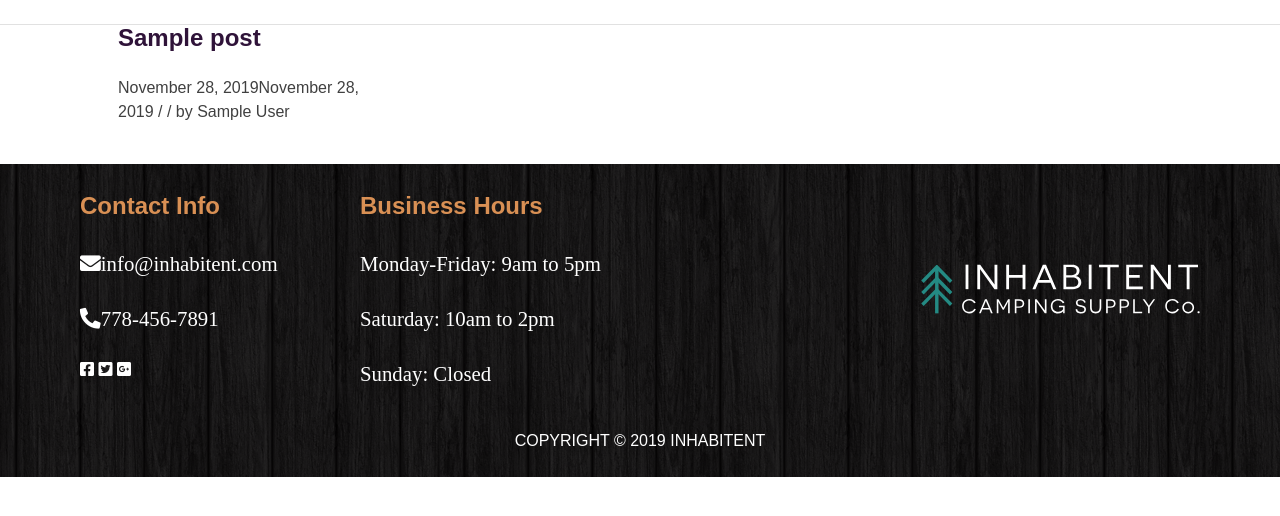
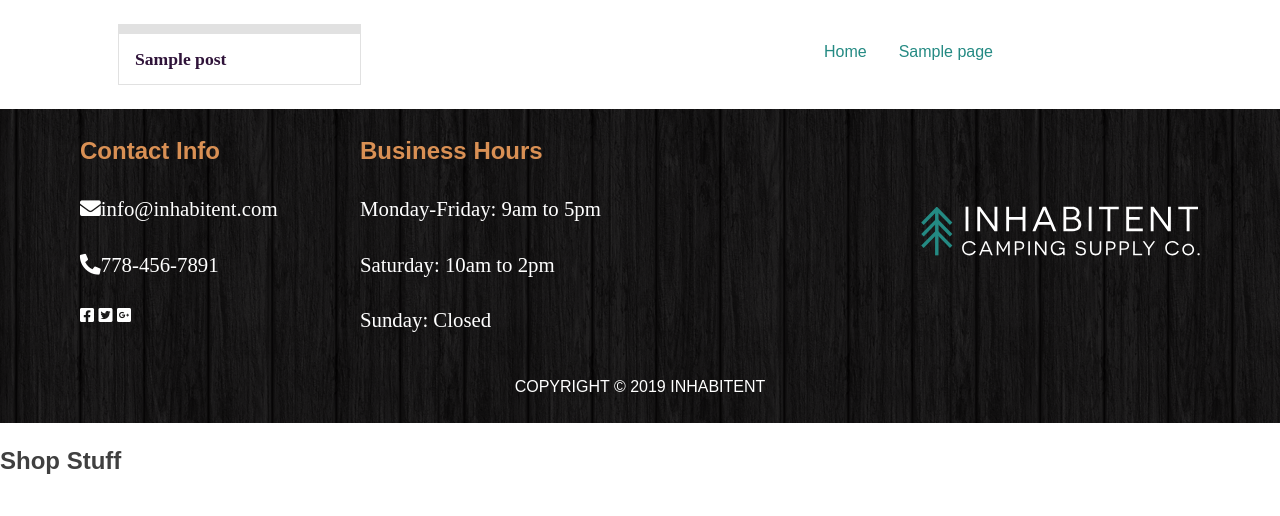
Before and after one commit to fostlt/inhabitent, a WordPress theme: template themes/inhabitent/archive-product.php in a window 1280 px wide. Shown: the top 516 px of the page. Run offline with PHP 8.4 and a stand-in for WordPress, Linux system fonts and the light colour scheme; the site name, menu and one post (Sample post) are stand-ins, and other content is empty; some libraries are stand-ins or nearby versions.

Commit message:
bunch of style changes

```diff
--- a/themes/inhabitent/archive-product.php
+++ b/themes/inhabitent/archive-product.php
@@ -5,6 +5,10 @@
  * @package RED_Starter_Theme
  */
 
+
+ /* TODO - This was so frustrating to do on my own.
+
+ */
 get_header(); ?>
 	<?php
 					$terms = get_terms(array(
@@ -13,8 +17,10 @@ get_header(); ?>
 					));
 					if (!empty($terms) && !is_wp_error($terms)) :
 						?>
-					<h2 class="page-title-archive">Shop Stuff</h2>
+
+
 					<div class="first-page-product-choose">
+
 						<?php foreach ($terms as $term) : ?>
 							<div class="product-type-block-wrapper">
 								<p><a href="<?php echo get_term_link($term); ?>" class="buttons"><?php echo $term->name; ?></a></p>
@@ -23,7 +29,7 @@ get_header(); ?>
 					</div>
 				<?php endif; ?>
 
-	<div id="primary" class="content-area">
+	<div id="primary" class="content-area ">
 		<main id="main" class="site-main" role="main">
 
 		<?php if ( have_posts() ) : ?>
@@ -50,7 +56,7 @@ get_header(); ?>
 			<?php while ( have_posts() ) : the_post(); ?>
 
 				<?php
-					get_template_part( 'template-parts/content' );
+					get_template_part( 'template-parts/content', 'product' );
 				?>
 
 			<?php endwhile; ?>
@@ -67,3 +73,7 @@ get_header(); ?>
 	</div><!-- #primary -->
 
 <?php get_footer(); ?>
+
+<div class="shop-stuff-flex">
+<h2>Shop Stuff<h2>
+</div>
--- a/themes/inhabitent/front-page.php
+++ b/themes/inhabitent/front-page.php
@@ -2,6 +2,7 @@
 get_header(); ?>
 
 <section class="product-info container">
+
             <h2>SHOP STUFF</h2>
             <?php
                $terms = get_terms( array(
--- a/themes/inhabitent/header.php
+++ b/themes/inhabitent/header.php
@@ -1,8 +1,3 @@
-<?php get_header ?>
-<div class="container">
-<h1><?php the_title();?></h1>
-
-
 <?php
 /**
  * The header for our theme.
@@ -23,10 +18,10 @@
 	<?php wp_head(); ?>
 	</head>
 
-
+	<body <?php body_class(); ?>>
 
 <section class="container-hero">
-	<body <?php body_class(); ?>>
+
 		<div id="page" class="hfeed site">
 			<a class="skip-link screen-reader-text" href="#content"><?php echo esc_html( 'Skip to content' ); ?></a>
 
@@ -38,14 +33,14 @@
 
 				</div><!-- .site-branding -->
 
-				<div class="container-logo-nav find-us-nav">
+				<div class="container-logo-nav shop-stuff find-us-nav ">
 						<div class="custom_logo">
 							<?php if ( function_exists( 'the_custom_logo' ) ) {
  							the_custom_logo();
 							} ?>
 					</div>
 
-				<nav id="site-navigation" class="main-navigation" role="navigation">
+				<nav id="site-navigation" class="main-navigation other-navigation" role="navigation">
 					<button class="menu-toggle" aria-controls="primary-menu" aria-expanded="false"><?php echo esc_html( 'Primary Menu' ); ?></button>
 					<?php wp_nav_menu( array( 'theme_location' => 'primary', 'menu_id' => 'primary-menu' ) ); ?>
 				</nav><!-- #site-navigation -->
@@ -69,14 +64,10 @@
 		} ?>
 
 
-			<div id="content" class="site-content">
-
-
-
-
-
-
 
 
 
 </section>
+
+
+			<div id="content" class="site-content">
--- a/themes/inhabitent/journal.php
+++ b/themes/inhabitent/journal.php
@@ -9,5 +9,5 @@ get_header(); ?>
 
 
 
-
+<?php get_sidebar(); ?>
 <?php get_footer(); ?>
--- a/themes/inhabitent/sass/_content.scss
+++ b/themes/inhabitent/sass/_content.scss
@@ -48,6 +48,16 @@ a {
    padding: 0px;
 }
 
+.post-60 {
+margin-right:14rem;
+}
+
+.page-id-60{
+    h2{
+        align-self: center;
+    }
+}
+
 /* TODO  */
 // .size-post-thumbnail {
 //     padding-left: 42%;
@@ -61,10 +71,13 @@ a {
     align-items: center;
     display: flex;
 
-    a:visited{
+    a{
         color: #FFF;
     }
 }
+
+
+
 
 .custom_logo {
     width:50%;
@@ -78,6 +91,8 @@ a {
 
 
 /* SHOP STUFF SECTION*/
+
+
 
 .product-info h2 {
     text-align: center;
@@ -120,9 +135,28 @@ a {
     padding: .75rem 1.5rem;
     text-transform: uppercase;
     font-size: .9rem;
+
+
 }
 
 /* JOURNAL */
+
+.journal-header {
+    width: 640px;
+    margin-left: 14rem;
+    margin-top: 6rem;
+
+h2{
+    background-color: #248a83;
+    color: #fff;
+    font-size: 33.6px;
+    font-size: 2.1rem;
+    padding: .75rem 1.5rem;
+    margin-top: 2.25rem;
+    max-width: 75%;
+
+}
+}
 
 .journal {
     display: flex;
@@ -328,14 +362,65 @@ a {
 }
 
 /* find us */
+
+.site-content{
+    display: flex;
+    //flex-direction: column;
+}
+
+
 .find-us-nav {
-    border-bottom: 1px solid #e1e1e1;
+    //border-bottom: 1px solid #e1e1e1;
     width: initial;
+    position: relative;
+    z-index: 99;
+
+    ul {
+        display: flex;
+        justify-content: center;
+        align-items: center;
+        list-style-type: none;
+    }
+    a {
+        color: $color__text-screen;
+        padding: 1rem;
+        &:hover {
+            padding: 1rem;
+        }
+    }
 }
 
 .entry-content{
-    margin-top: 3rem;
+        margin-top: 3rem;
+        margin-left: 12rem;
+    h2{
+        text-align: start;
+    }
 }
+
+.home-content{
+    //display: inline;
+    //margin-left: auto;
+    //margin-right: auto;
+    //width: 955px;
+    p{
+        margin-left: 20%;
+        margin-right: 9%;
+
+    }
+}
+
+.widget-area{
+    margin-top: 4rem;
+    border-left: 1px solid #e1e1e1;
+    padding-right: 7rem;
+    padding-left: 6rem;
+
+}
+
+
+
+
 
 .shop-grid {
     display: grid;
@@ -346,7 +431,7 @@ a {
     width: 1044px;
     margin-left: auto;
     margin-right: auto;
-
+    //margin-top: 13rem;
 
     img {
         height: 250px;
@@ -390,4 +475,60 @@ a {
 .page-title-archive {
     text-align: center;
     font-size: 2.4rem;
+    margin-top: 4rem;
+
 }
+
+
+.journal-link {
+    color: black;
+}
+
+.product-meta {
+    display: flex;
+    flex-wrap: nowrap;
+    align-items: baseline;
+    font-family: 'Merriweather', serif;
+    font-size: .9rem;
+    border: 1px solid #e1e1e1;
+    border-top: 10px solid #e1e1e1;
+    padding: .75rem 1rem;
+    font-weight: 500;
+
+
+}
+
+.entry-title {
+    margin-bottom: 0;
+    margin-top: 0;
+    font-size: 1.1rem;
+}
+
+.container-shop{
+    border-bottom: 1px dashed #c8c8c8;
+    margin-bottom: 3rem;
+}
+
+
+
+/* widget */
+
+.widget-title {
+    color: #2f1339;
+
+}
+
+
+.custom-html-widget{
+    font-family: 'Merriweather', serif;
+    font-size: 1.3rem;
+}
+
+.tent-biz-hours-class p {
+    font-family: 'Merriweather', serif;
+    font-size: 1.3rem;
+}
+
+.days-of-week {
+    font-weight: bold;
+}
--- a/themes/inhabitent/sass/_navigation.scss
+++ b/themes/inhabitent/sass/_navigation.scss
@@ -4,96 +4,11 @@
 
 /* Links */
 
-a {
-	color: $color__link;
 
-	&:visited {
-		color: $color__link-visited;
-	}
-	&:hover,
-	&:focus,
-	&:active {
-		color: $color__link-hover;
-	}
-	&:focus {
-		outline: thin dotted;
-	}
-	&:hover,
-	&:active {
-		outline: 0;
-	}
-}
 
 /* Menus */
 
-.main-navigation {
-	clear: both;
-	display: block;
-	float: left;
-	width: 100%;
 
-	ul {
-		display: none;
-		list-style: none;
-		margin: 0;
-		padding-left: 0;
-
-		ul {
-			box-shadow: 0 3px 3px rgba(0, 0, 0, 0.2);
-			float: left;
-			position: absolute;
-			top: $base__space-unit;
-			left: -999rem;
-			z-index: 99999;
-
-			ul {
-				left: -999rem;
-				top: 0;
-			}
-
-			li {
-				&:hover > ul,
-				&.focus > ul {
-					left: 100%;
-				}
-			}
-
-			a {
-				width: 200px;
-			}
-
-			:hover > a,
-			.focus > a {
-			}
-
-			a:hover,
-			a.focus {
-			}
-		}
-
-		li:hover > ul,
-		li.focus > ul {
-			left: auto;
-		}
-	}
-	li {
-		float: left;
-		position: relative;
-
-		&:hover > a,
-		&.focus > a {
-		}
-	}
-	a {
-		display: block;
-		text-decoration: none;
-	}
-
-	.current_page_item > a,
-	.current-menu-item > a,
-	.current_page_ancestor > a {
-	}
-}
 
 /* Small menu. */
 .menu-toggle,
@@ -120,12 +35,12 @@ a {
 	}
 
 	.nav-previous {
-		float: left;
+		// float: left;
 		width: 50%;
 	}
 
 	.nav-next {
-		float: right;
+		// float: right;
 		text-align: right;
 		width: 50%;
 	}
--- a/themes/inhabitent/sass/_page-templates.scss
+++ b/themes/inhabitent/sass/_page-templates.scss
@@ -7,3 +7,30 @@
 width: 100%;
 height: 500px;
 }
+
+.journal-header {
+    position: relative;
+    width: 700px;
+    .entry-title {
+        position: absolute;
+        top: 0;
+        left: 0;
+
+    }
+
+
+    img{
+        width: 45rem;
+    }
+
+    .entry-meta {
+        position: absolute;
+        bottom: 7px;
+        right: 0;
+
+        text-transform: uppercase;
+        padding: .4rem 3rem;
+        background-color: #248a83;
+        color: #fff;
+    }
+}
--- a/themes/inhabitent/sass/_variables.scss
+++ b/themes/inhabitent/sass/_variables.scss
@@ -8,7 +8,7 @@ $color__background-body: #fff;
 $color__text-main: #404040;
 
 $color__background-screen: #f1f1f1;
-$color__text-screen: #21759b;
+$color__text-screen: #248a83;
 
 $color__background-hr: #ccc;
 $color__background-pre: #eee;
--- a/themes/inhabitent/style.css
+++ b/themes/inhabitent/style.css
@@ -415,54 +415,7 @@ textarea {
 # Navigation
 --------------------------------------------------------------*/
 /* Links */
-a {
-  color: royalblue; }
-  a:visited {
-    color: purple; }
-  a:hover, a:focus, a:active {
-    color: midnightblue; }
-  a:focus {
-    outline: thin dotted; }
-  a:hover, a:active {
-    outline: 0; }
-
 /* Menus */
-.main-navigation {
-  clear: both;
-  display: block;
-  float: left;
-  width: 100%; }
-  .main-navigation ul {
-    display: none;
-    list-style: none;
-    margin: 0;
-    padding-left: 0; }
-    .main-navigation ul ul {
-      -webkit-box-shadow: 0 3px 3px rgba(0, 0, 0, 0.2);
-              box-shadow: 0 3px 3px rgba(0, 0, 0, 0.2);
-      float: left;
-      position: absolute;
-      top: 1.5rem;
-      left: -999rem;
-      z-index: 99999; }
-      .main-navigation ul ul ul {
-        left: -999rem;
-        top: 0; }
-      .main-navigation ul ul li:hover > ul,
-      .main-navigation ul ul li.focus > ul {
-        left: 100%; }
-      .main-navigation ul ul a {
-        width: 200px; }
-    .main-navigation ul li:hover > ul,
-    .main-navigation ul li.focus > ul {
-      left: auto; }
-  .main-navigation li {
-    float: left;
-    position: relative; }
-  .main-navigation a {
-    display: block;
-    text-decoration: none; }
-
 /* Small menu. */
 .menu-toggle,
 .main-navigation.toggled ul {
@@ -619,7 +577,7 @@ a {
   display: -webkit-box;
   display: -ms-flexbox;
   display: flex; }
-  .main-navigation a:visited {
+  .main-navigation a {
     color: #FFF; }
 
 .custom_logo {
@@ -857,12 +828,47 @@ a {
   text-transform: uppercase; }
 
 /* find us */
+.site-content {
+  display: -webkit-box;
+  display: -ms-flexbox;
+  display: flex; }
+
 .find-us-nav {
-  border-bottom: 1px solid #e1e1e1;
-  width: initial; }
+  width: initial;
+  position: relative;
+  z-index: 99; }
+  .find-us-nav ul {
+    display: -webkit-box;
+    display: -ms-flexbox;
+    display: flex;
+    -webkit-box-pack: center;
+        -ms-flex-pack: center;
+            justify-content: center;
+    -webkit-box-align: center;
+        -ms-flex-align: center;
+            align-items: center;
+    list-style-type: none; }
+  .find-us-nav a {
+    color: #248a83;
+    padding: 1rem; }
+    .find-us-nav a:hover {
+      padding: 1rem; }
 
 .entry-content {
-  margin-top: 3rem; }
+  margin-top: 3rem;
+  margin-left: 12rem; }
+  .entry-content h2 {
+    text-align: start; }
+
+.home-content p {
+  margin-left: 20%;
+  margin-right: 9%; }
+
+.widget-area {
+  margin-top: 4rem;
+  border-left: 1px solid #e1e1e1;
+  padding-right: 7rem;
+  padding-left: 6rem; }
 
 .shop-grid {
   display: grid;
@@ -908,7 +914,51 @@ a {
 
 .page-title-archive {
   text-align: center;
-  font-size: 2.4rem; }
+  font-size: 2.4rem;
+  margin-top: 4rem; }
+
+.journal-link {
+  color: black; }
+
+.product-meta {
+  display: -webkit-box;
+  display: -ms-flexbox;
+  display: flex;
+  -ms-flex-wrap: nowrap;
+      flex-wrap: nowrap;
+  -webkit-box-align: baseline;
+      -ms-flex-align: baseline;
+          align-items: baseline;
+  font-family: 'Merriweather', serif;
+  font-size: .9rem;
+  border: 1px solid #e1e1e1;
+  border-top: 10px solid #e1e1e1;
+  padding: .75rem 1rem;
+  font-weight: 500; }
+
+.entry-title {
+  margin-bottom: 0;
+  margin-top: 0;
+  font-size: 1.1rem; }
+
+.container-shop {
+  border-bottom: 1px dashed #c8c8c8;
+  margin-bottom: 3rem; }
+
+/* widget */
+.widget-title {
+  color: #2f1339; }
+
+.custom-html-widget {
+  font-family: 'Merriweather', serif;
+  font-size: 1.3rem; }
+
+.tent-biz-hours-class p {
+  font-family: 'Merriweather', serif;
+  font-size: 1.3rem; }
+
+.days-of-week {
+  font-weight: bold; }
 
 /*--------------------------------------------------------------
 # Media
--- /dev/null
+++ b/themes/inhabitent/template-parts/content-product.php
@@ -0,0 +1,23 @@
+<?php
+/**
+ * Template part for displaying posts.
+ *
+ * @package RED_Starter_Theme
+ */
+
+?>
+<div class="products-container">
+<article id="post-<?php the_ID(); ?>" <?php post_class(); ?>>
+	<header class="entry-header product-header">
+		<?php if ( has_post_thumbnail() ) : ?>
+			<?php the_post_thumbnail( 'large' ); ?>
+			<?php endif; ?>
+
+        <div class="product-meta">
+            <?php the_title( sprintf( '<h2 class="entry-title"><a href="%s" rel="bookmark">', esc_url( get_permalink() ) ), '</a></h2>' ); ?>
+            <?php the_field('price'); ?>
+        </div><!-- .product-meta -->
+
+	</header><!-- .entry-header -->
+</article><!-- #post-## -->
+</div>
--- a/themes/inhabitent/template-parts/content.php
+++ b/themes/inhabitent/template-parts/content.php
@@ -6,12 +6,12 @@
  */
 
 ?>
-
+<div class="products-container">
 <article id="post-<?php the_ID(); ?>" <?php post_class(); ?>>
 	<header class="entry-header">
 		<?php if ( has_post_thumbnail() ) : ?>
 			<?php the_post_thumbnail( 'large' ); ?>
-		<?php endif; ?>
+			<?php endif; ?>
 
 		<?php the_title( sprintf( '<h2 class="entry-title"><a href="%s" rel="bookmark">', esc_url( get_permalink() ) ), '</a></h2>' ); ?>
 
@@ -24,6 +24,7 @@
 
 	<div class="entry-content">
 		<?php //the_excerpt(); ?>
-		<?php the_field('price'); ?>
+		<?php // the_field('price'); ?>
 	</div><!-- .entry-content -->
 </article><!-- #post-## -->
+</div>
```
Also changed, not shown: other parts of themes/inhabitent/style.css (+39 -3 lines), themes/inhabitent/home.php (+54 -0 lines), themes/inhabitent/build/css/style.min.css, themes/inhabitent/sass/_elements.scss (line endings or trailing spaces), uploads/2019/11/inhabitent-logo-tent-1.svg (added), uploads/2019/11/inhabitent-logo-tent.svg (added), uploads/2019/11/inhabitent-logo-text-dark.svg (added), 1 other file.
